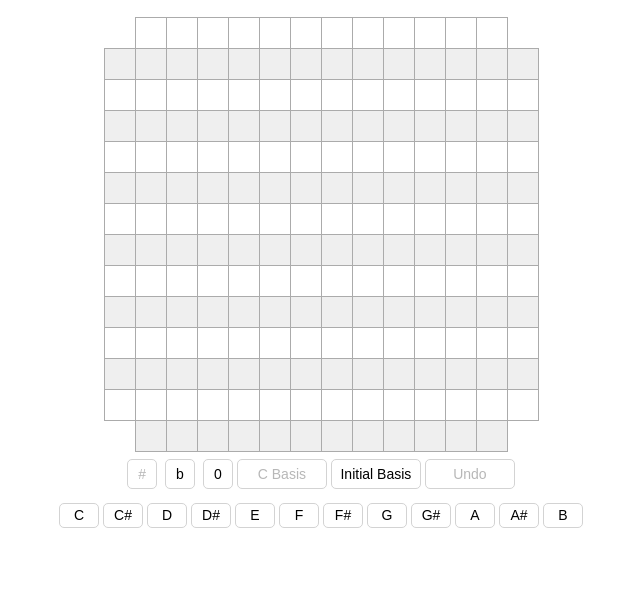
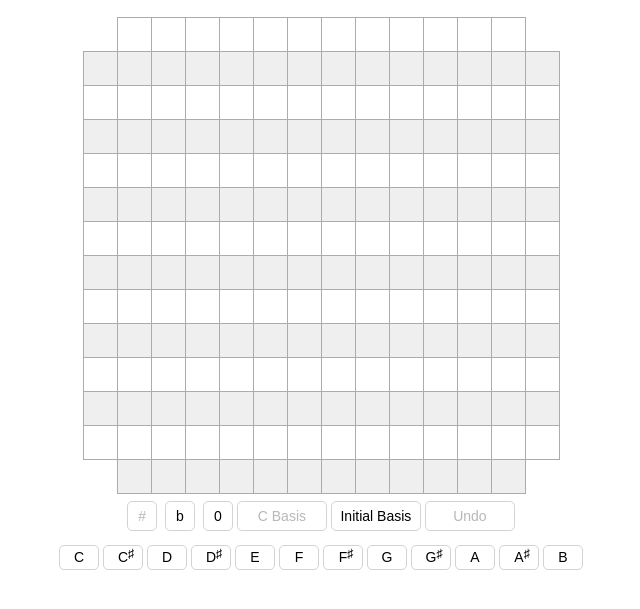
Before and after one commit to joelebutler/music-matrix-calculator, a plain HTML site: page index.html in a window 1280 px wide. Shown: the part 51-660 px from the top of the page, without its empty margins (319-959 px from the left). Drawn offline with Linux system fonts and the light colour scheme.

Commit message:
Added sharps and flat symbols
Probably could use more styling, but now using real sharps and flat html codes

```diff
--- a/index.js
+++ b/index.js
@@ -7,7 +7,7 @@ function noteDisplay(type) {
     CURRENT_DISPLAY_TYPE = type;
     if (type == "sharps") {
         for (i = 0; i <= 11; i++) {
-            document.getElementById("note-button-" + i).innerText = sharps_dict[i];
+            document.getElementById("note-button-" + i).innerHTML = sharps_dict[i];
         }
         let elements = document.getElementsByClassName("display-button");
         for (let i = 0; i < elements.length; i++) {
@@ -17,7 +17,7 @@ function noteDisplay(type) {
     }
     if (type == "flats") {
         for (i = 0; i <= 11; i++) {
-            document.getElementById("note-button-" + i).innerText = flats_dict[i];
+            document.getElementById("note-button-" + i).innerHTML = flats_dict[i];
         }
         let elements = document.getElementsByClassName("display-button");
         for (let i = 0; i < elements.length; i++) {
@@ -27,7 +27,7 @@ function noteDisplay(type) {
     }
     if (type == "classes") {
         for (i = 0; i <= 11; i++) {
-            document.getElementById("note-button-" + i).innerText = i;
+            document.getElementById("note-button-" + i).innerHTML = i;
         }
         let elements = document.getElementsByClassName("display-button");
         for (let i = 0; i < elements.length; i++) {
@@ -124,14 +124,14 @@ function updateTable() {
         // Set each cell
         for(let j = 0; j < row_data.length; j++) {
             if (CURRENT_DISPLAY_TYPE == "sharps") {
-                row_children[j + 1].innerText = sharps_dict[row_data[j]];
+                row_children[j + 1].innerHTML = sharps_dict[row_data[j]];
             }
             if (CURRENT_DISPLAY_TYPE == "flats") {
-                row_children[j + 1].innerText = flats_dict[row_data[j]];
+                row_children[j + 1].innerHTML = flats_dict[row_data[j]];
             }
 
             if (CURRENT_DISPLAY_TYPE == "classes") {
-                row_children[j + 1].innerText = row_data[j];
+                row_children[j + 1].innerHTML = row_data[j];
             }
         }
     }
@@ -167,30 +167,30 @@ function get_row(row, c_override = false){
 
 sharps_dict = {
     0: "C",
-    1: "C#",
+    1: "C<sup>&#x266f;</sup>",
     2: "D",
-    3: "D#",
+    3: "D<sup>&#x266f;</sup>",
     4: "E",
     5: "F",
-    6: "F#",
+    6: "F<sup>&#x266f;</sup>",
     7: "G",
-    8: "G#",
+    8: "G<sup>&#x266f;</sup>",
     9: "A",
-    10: "A#",
+    10: "A<sup>&#x266f;</sup>",
     11: "B"
 }
 flats_dict = {
     0: "C",
-    1: "Db",
+    1: 'D<sup class="flats">&#x266d;</sup>',
     2: "D",
-    3: "Eb",
+    3: 'E<sup class="flats">&#x266d;</sup>',
     4: "E",
     5: "F",
-    6: "Gb",
+    6: 'G<sup class="flats">&#x266d;</sup>',
     7: "G",
-    8: "Ab",
+    8: 'A<sup class="flats">&#x266d;</sup>',
     9: "A",
-    10: "Bb",
+    10: 'B<sup class="flats">&#x266d;</sup>',
     11: "B"
 }
 note_values = {
@@ -212,3 +212,5 @@ note_values = {
     "Bb": 10,
     "B": 11
 }
+
+noteDisplay("sharps");
--- a/style.css
+++ b/style.css
@@ -1,6 +1,14 @@
 * {
     font-family: Arial, Helvetica, sans-serif;
     flex-shrink: 0 !important;
+}
+sup { position: absolute; vertical-align: top; font-size: 0.75em; top:0.08em }
+.flats { right: 0.1em}
+button .flats {
+    right: 0.4em;
+}
+button sup {
+    font-size: 0.9em !important;
 }
 html {
     min-width: fit-content;
@@ -13,9 +21,10 @@ header {
     margin:15px;
 }
 td {
+    position: relative;
     text-align: center;
-    width: 30px;
-    height: 30px;
+    width: 33px;
+    height: 33px;
     min-width: 25px;
     min-height: 25px;
     border: 1px rgb(171, 171, 171) solid;
@@ -49,6 +58,7 @@ tr:nth-child(n):hover{
 }
 
 button {
+    position: relative;
     border: 1px lightgrey solid;
     border-radius: 5px;
     background-color: white;
```
